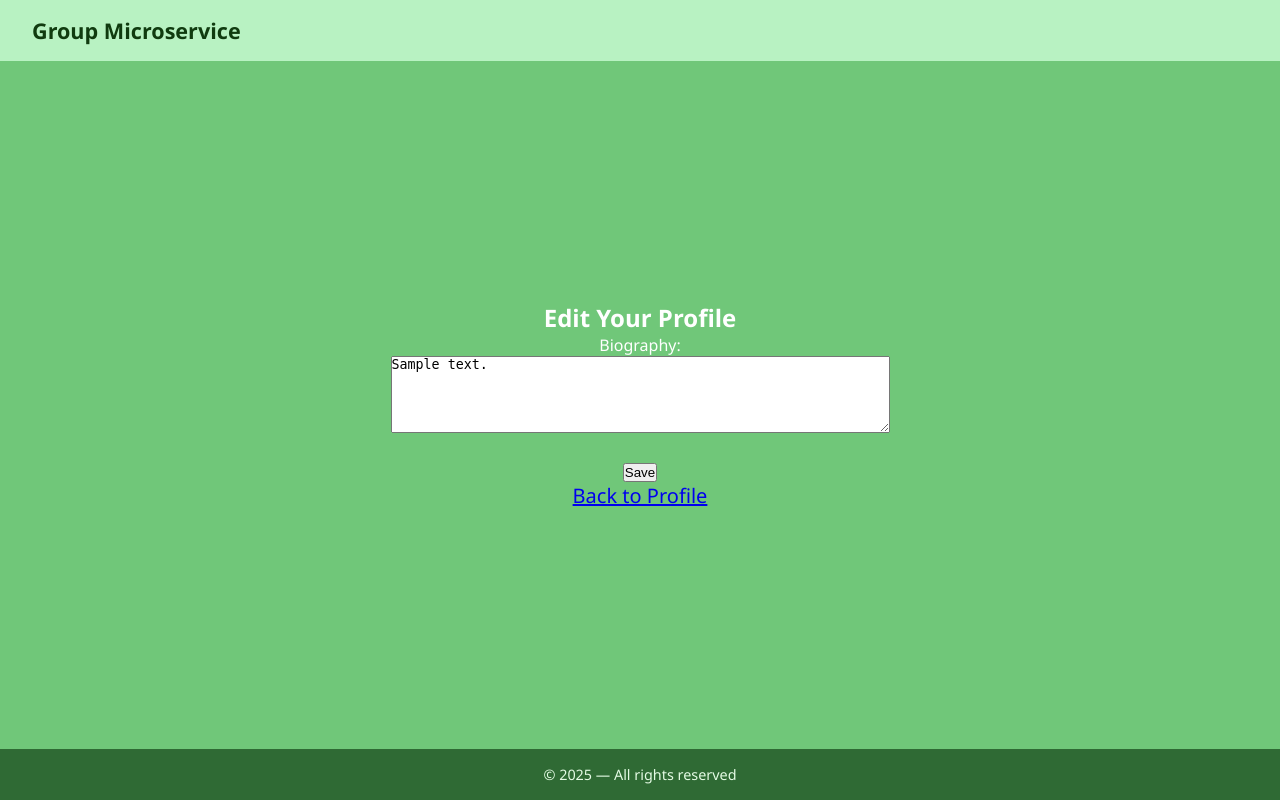
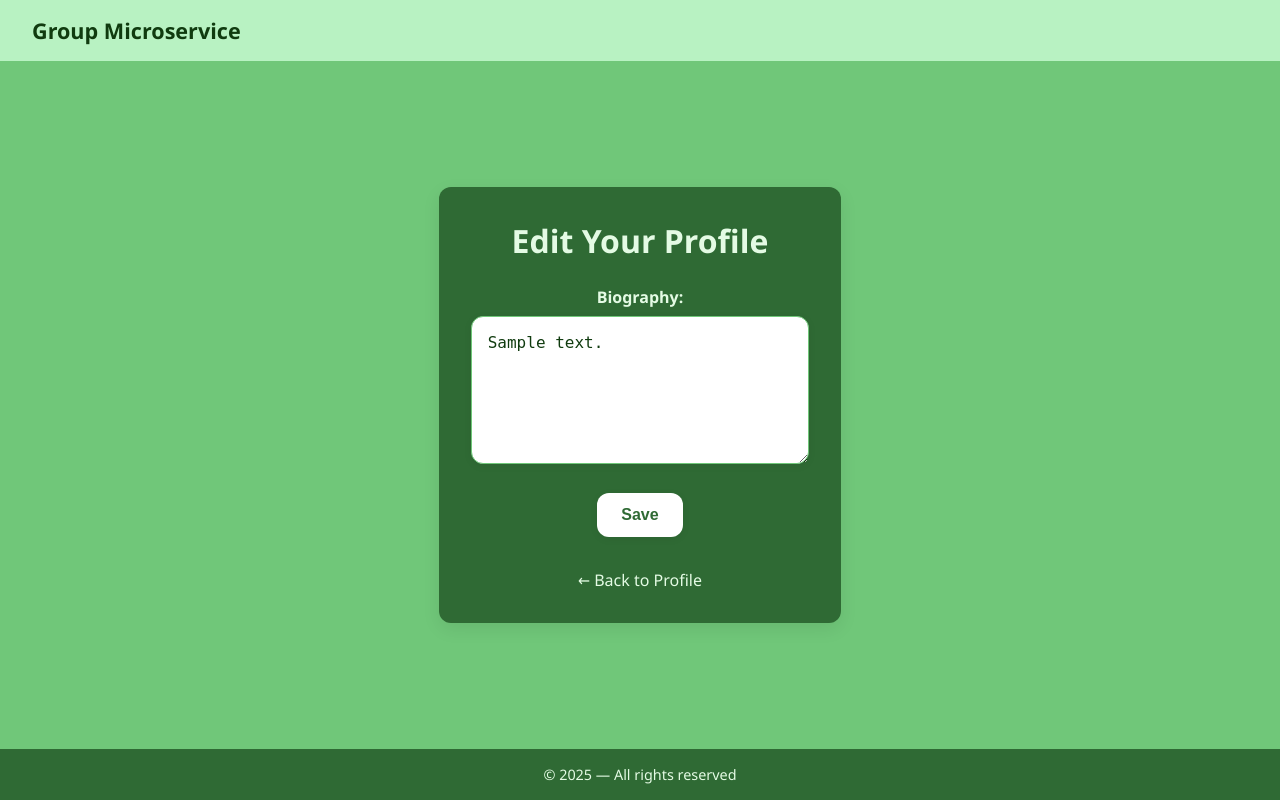
Before and after one commit to tahaMirj/Software-Engineering-1403-02, a Django app: page /group3/teacher/profile/edit/ in a window 1280 px wide. Run offline with Django 5.2, Linux system fonts and the light colour scheme; a user stored in the database is signed in; tables that the repository leaves empty hold one stand-in row (values such as "Sample post").

Commit message:
Edit Teacher Biography in edit_profile Page

```diff
--- a/group3/templates/edit_profile.html
+++ b/group3/templates/edit_profile.html
@@ -1,24 +1,122 @@
-{# groups/templates/groups/edit_profile.html #}
 {% extends "groups/groups_base.html" %}
 
 {% block title %}Edit Profile{% endblock %}
 
 {% block content %}
-  <h2>Edit Your Profile</h2>
+  <style>
+    :root {
+      --light: #b8f2c2;
+      --medium: #70c779;
+      --dark: #2f6a34;
+      --text-dark: #103b0f;
+      --text-light: #e4fbe4;
+      --card-bg: #ffffff;
+      --radius: 12px;
+      --shadow: 0 6px 18px rgba(0, 0, 0, 0.08);
+      --shadow-sm: 0 2px 8px rgba(0, 0, 0, 0.06);
+    }
+
+    .edit-container {
+      max-width: 700px;
+      margin: 2.5rem auto;
+      background-color: var(--dark);
+      padding: 2rem;
+      border-radius: var(--radius);
+      box-shadow: var(--shadow);
+      color: var(--text-light);
+    }
+
+    .edit-title {
+      font-size: 2rem;
+      font-weight: bold;
+      margin-bottom: 1.5rem;
+      text-align: center;
+      color: var(--text-light);
+    }
+
+    form label {
+      font-weight: bold;
+      display: block;
+      margin-bottom: 0.5rem;
+      color: var(--text-light);
+    }
+
+    textarea {
+      width: 100%;
+      padding: 1rem;
+      font-size: 1rem;
+      border-radius: var(--radius);
+      border: 1px solid var(--medium);
+      resize: vertical;
+      background-color: var(--card-bg);
+      color: var(--text-dark);
+      box-shadow: var(--shadow-sm);
+    }
+
+    button[type="submit"] {
+      margin-top: 1.5rem;
+      padding: 0.8rem 1.5rem;
+      font-size: 1rem;
+      background-color: var(--card-bg);
+      color: var(--dark);
+      border: none;
+      border-radius: var(--radius);
+      cursor: pointer;
+      font-weight: bold;
+      box-shadow: var(--shadow-sm);
+      transition: background 0.3s, color 0.3s;
+    }
+
+    button[type="submit"]:hover {
+      background-color: var(--medium);
+      color: var(--text-light);
+    }
+
+    .back-link {
+      display: block;
+      text-align: center;
+      margin-top: 2rem;
+    }
+
+    .back-link a {
+      text-decoration: none;
+      color: var(--text-light);
+      font-weight: 500;
+    }
+
+    .back-link a:hover {
+      text-decoration: underline;
+    }
+
+    @media (max-width: 600px) {
+      .edit-container {
+        padding: 1.2rem;
+      }
+
+      .edit-title {
+        font-size: 1.6rem;
+      }
+    }
+  </style>
+
+  <div class="edit-container">
+    <h2 class="edit-title">Edit Your Profile</h2>
 
     <form method="post">
       {% csrf_token %}
-    <label for="biography">Biography:</label><br>
+      <label for="biography">Biography:</label>
       <textarea
         name="biography"
         id="biography"
-      rows="5"
-      cols="60"
+        rows="6"
         required
-    >{{ teacher.biography }}</textarea><br><br>
+      >{{ teacher.biography }}</textarea>
 
       <button type="submit">Save</button>
     </form>
 
-  <p><a href="{% url 'group3:teacher_profile' %}">Back to Profile</a></p>
+    <div class="back-link">
+      <a href="{% url 'group3:teacher_profile' %}">&larr; Back to Profile</a>
+    </div>
+  </div>
 {% endblock %}
```
Lines whose indentation alone changed are shown as unchanged.
